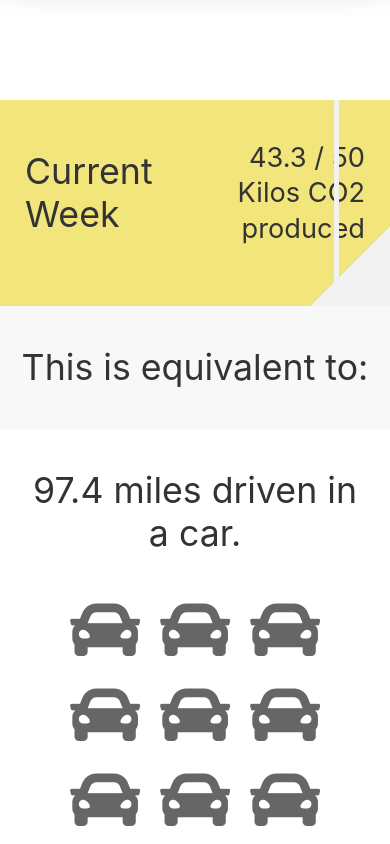
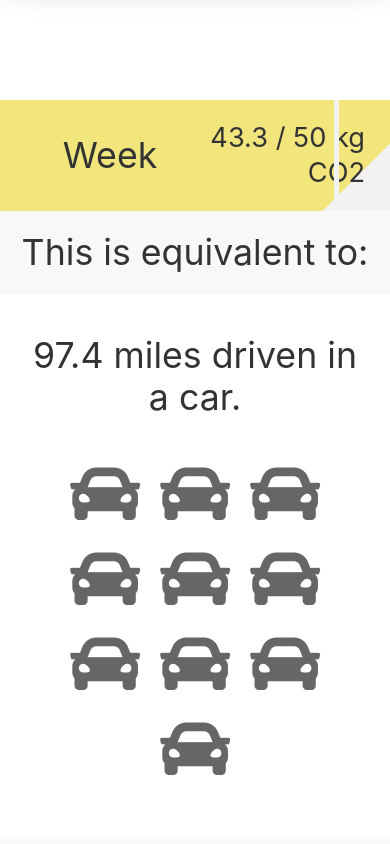
Before and after one commit to Foodprint-HPI/Foodprint, a React (Create React App) app in the folder lowcarb-frontend/: page /statistics in a window 390 px wide. Shown: the top 844 px of the page. Built offline with nearby package versions, Linux system fonts and the light colour scheme; a web font is replaced by a local one.

Commit message:
Added progress bar styling

```diff
--- a/lowcarb-frontend/src/Statistics.css
+++ b/lowcarb-frontend/src/Statistics.css
@@ -1,6 +1,10 @@
 @media only screen and (max-width:640px) {
   .padding-all-mobile {
     padding: 25px;
+  }
+  .progress-bar-padding {
+    padding-top: 20px !important;
+    padding-bottom: 0 !important;
   }
 }
 
@@ -64,6 +68,11 @@
   position: relative;
 }
 
+.fa-bars {
+  font-size: 25px;
+  margin-right: 10px;
+}
+
 .fas:after {
   top: 0;
   content: "";
--- a/lowcarb-frontend/src/Statistics.js
+++ b/lowcarb-frontend/src/Statistics.js
@@ -177,13 +177,13 @@ class Statistics extends Component {
     if (this.current > this.weeklyGoal) {
       const indicatorPosition = 100 * this.weeklyGoal / (this.current * 1.66);
       return (
-        <div class="uk-section uk-flex uk-flex-wrap background-gradient-30 indicator-container padding-all-mobile">
+        <div class="uk-section uk-flex uk-flex-wrap background-gradient-30 indicator-container padding-all-mobile progress-bar-padding">
           <div class="indicator" style={{ left: indicatorPosition + '%' }} />
           <div class="uk-width-1-2 uk-flex uk-flex-middle uk-flex-center uk-flex-wrap">
-            <h1>Current Week</h1>
+            <h1>Week</h1>
           </div>
           <div class="uk-width-1-2 uk-flex uk-flex-middle uk-flex-center">
-            <h2 class="uk-text-right">{this.current} / {this.weeklyGoal} Kilos CO2 produced</h2>
+            <h2 class="uk-text-right">{this.current} / {this.weeklyGoal} kg CO2</h2>
           </div>
         </div>
       );
@@ -191,7 +191,7 @@ class Statistics extends Component {
       const indicatorPosition = 100 * currentGoal / this.weeklyGoal;
       const currentProgress = 100 * this.current / this.weeklyGoal;
       return (
-        <div class="uk-section uk-flex uk-flex-wrap indicator-container padding-all-mobile" style={{
+        <div class="uk-section uk-flex uk-flex-wrap indicator-container padding-all-mobile progress-bar-padding" style={{
           background: '#F1E57C',
           background: `-moz-linear-gradient(45deg, #F1E57C ${currentProgress}%, #F2F2F2 ${currentProgress}%)`,
           background: `-webkit-linear-gradient(45deg, #F1E57C ${currentProgress}%, #F2F2F2 ${currentProgress}%)`,
@@ -199,10 +199,10 @@ class Statistics extends Component {
         }}>
           <div class="indicator" style={{ left: indicatorPosition + '%' }} />
           <div class="uk-width-1-2 uk-flex uk-flex-middle uk-flex-center uk-flex-wrap">
-            <h1>Current Week</h1>
+            <h1>Week</h1>
           </div>
           <div class="uk-width-1-2 uk-flex uk-flex-middle uk-flex-center">
-            <h2 class="uk-text-right">{this.current} / {this.weeklyGoal} Kilos CO2 produced</h2>
+          <h2 class="uk-text-right">{this.current} / {this.weeklyGoal} kg CO2</h2>
           </div>
         </div>
       )
@@ -210,17 +210,17 @@ class Statistics extends Component {
     } else {
       const currentProgress = 100 * this.current / this.weeklyGoal;
       return (
-        <div class="uk-section uk-flex uk-flex-wrap indicator-container padding-all-mobile" style={{
+        <div class="uk-section uk-flex uk-flex-wrap indicator-container padding-all-mobile progress-bar-padding" style={{
           background: '#96C8A9',
           background: `-moz-linear-gradient(45deg, #96C8A9 ${currentProgress}%, #F2F2F2 ${currentProgress}%)`,
           background: `-webkit-linear-gradient(45deg, #96C8A9 ${currentProgress}%, #F2F2F2 ${currentProgress}%)`,
           background: `linear-gradient(135deg, #96C8A9 ${currentProgress}%, #F2F2F2 ${currentProgress}%)`
         }}>
           <div class="uk-width-1-2 uk-flex uk-flex-middle uk-flex-center uk-flex-wrap">
-            <h1>Current Week</h1>
+            <h1>Week</h1>
           </div>
           <div class="uk-width-1-2 uk-flex uk-flex-middle uk-flex-center">
-            <h2 class="uk-text-right">{this.current} / {this.weeklyGoal} Kilos CO2 produced</h2>
+          <h4 class="uk-text-right">{this.current} / {this.weeklyGoal} kg CO2</h4>
           </div>
         </div>
       )
@@ -236,7 +236,7 @@ class Statistics extends Component {
         {this.indicatorTemplate()}
 
         <div class="uk-section uk-section-muted uk-padding-remove">
-          <div class="uk-container uk-margin-medium-top uk-margin-medium-bottom">
+          <div class="uk-container uk-margin-top uk-margin-bottom">
             <h1 class="uk-text-center">This is equivalent to:</h1>
           </div>
         </div>
```
